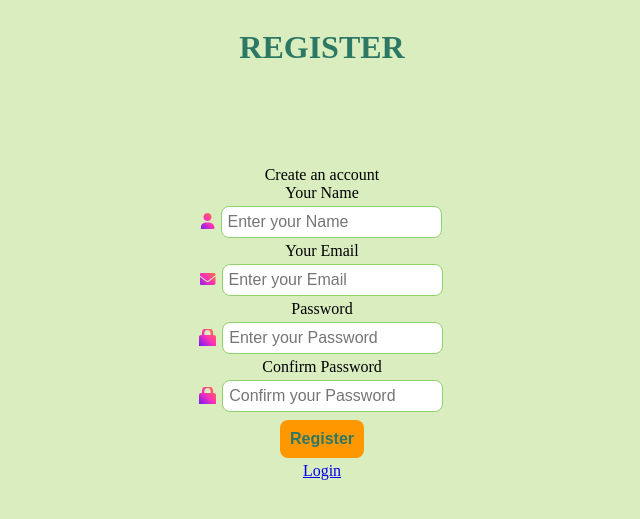
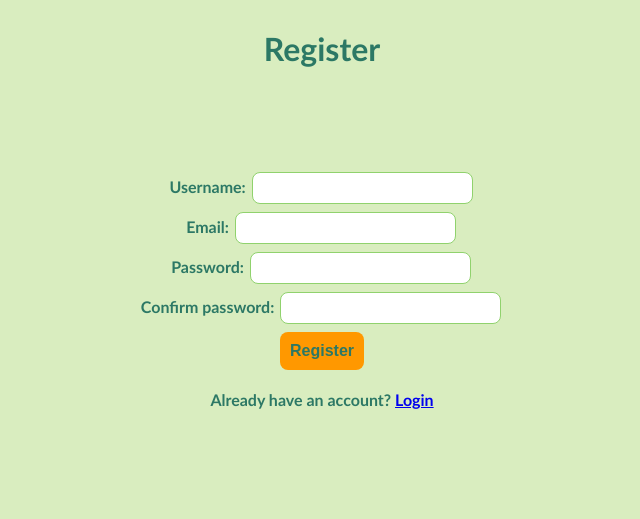
Before and after one commit to qkas/DayLogger, a Node server app: page /register in a window 1280 px wide. Shown: the top 519 px of the page, without its empty margins (318-958 px from the left). Run offline with Node 20, Linux system fonts and the light colour scheme; some libraries are stand-ins or nearby versions.

Commit message:
Made registration and login work with mongodb
Made project follow MVC format and added simple authentication

```diff
--- /dev/null
+++ b/controllers/registerController.js
@@ -0,0 +1,53 @@
+import bcrypt from 'bcryptjs';
+import { User } from '../models/User.js';
+
+const title = 'Registration page'
+
+export const registerView = (req, res) => {
+    res.render("register", {
+        title
+    });
+}
+
+export const registerUser = (req, res) => {
+    const { username, email, password, confirm } = req.body;
+    if (!username || !email || !password || !confirm) {
+        console.log("Fill empty fields");
+    }
+    //Confirm Passwords
+    if (password !== confirm) {
+        console.log("Password must match");
+    } else {
+        //Validation
+        User.findOne({ email: email }).then((user) => {
+            if (user) {
+                console.log("email exists");
+                res.render("register", {
+                    title,
+                    username,
+                    email,
+                    password,
+                    confirm,
+                });
+            } else {
+                //Validation
+                const newUser = new User({
+                    username,
+                    email,
+                    password,
+                });
+                //Password Hashing
+                bcrypt.genSalt(10, (err, salt) =>
+                    bcrypt.hash(newUser.password, salt, (err, hash) => {
+                        if (err) throw err;
+                        newUser.password = hash;
+                        newUser
+                            .save()
+                            .then(res.redirect("/login"))
+                            .catch((err) => console.log(err));
+                    })
+                );
+            }
+        });
+    }
+};
--- /dev/null
+++ b/controllers/startController.js
@@ -0,0 +1,5 @@
+export const startView = (req, res) => {
+    res.render("start", {
+        title: 'Daylogger',
+    });
+}
--- a/server.js
+++ b/server.js
@@ -1,7 +1,18 @@
 import express from 'express';
+import session from 'express-session'
+import flash from 'express-flash';
+import dotenv from 'dotenv';
+import mongoose from 'mongoose';
+import passport from 'passport';
+
+import { router } from "./routes/routes.js";
+import { loginCheck } from "./auth/passport.js";
 
 import { fileURLToPath } from 'url';
 import { dirname, parse, sep } from 'path';
+
+loginCheck(passport);
+dotenv.config();
 
 // configuration
 const __dirname = dirname(fileURLToPath(import.meta.url)) + sep;
@@ -9,11 +20,16 @@ const cfg = {
   port: process.env.PORT || 3000,
   dir: {
     root: __dirname,
-  }
+  },
+  database: process.env.MONGOLAB_URI
 };
 
 // Express initiation
 const app = express();
+
+mongoose.connect(cfg.database)
+.then(() => console.log('Connected to DB'))
+.catch(err => console.log(err));
 
 // use EJS templates
 app.set('view engine', 'ejs');
@@ -22,51 +38,22 @@ app.set('views', 'views');
 // serve static files
 app.use(express.static(__dirname + '/public'));
 
-// render main page
-app.get('/', (req, res) => {
-  res.render('main', {
-    title: 'Daylogger',
-    data: req.query,
-  });
-});
+app.use(express.urlencoded({extended: false}));
 
-// render login page
-app.get('/login', (req, res) => {
-  res.render('login', {
-    title: 'Login page',
-    data: req.query,
-  });
-});
+app.use(session({
+    secret:'oneboy',
+    saveUninitialized: true,
+    resave: true
+}));
 
-// render registration page
-app.get('/register', (req, res) => {
-  res.render('register', {
-    title: 'Registration page',
-    data: req.query,
-  });
-});
+app.use(flash());
 
-// render form page
-app.get('/daily', (req, res) => {
-  const name = req.query.fname;
-  const currentTime = new Date();
-  let timeOfDay;
+// use passport
+app.use(passport.initialize());
+app.use(passport.session());
 
-  // Determine the time of day based on the current hour
-  if (currentTime.getHours() < 12) {
-    timeOfDay = 'Morning';
-  } else if (currentTime.getHours() < 17) {
-    timeOfDay = 'Afternoon';
-  } else {
-    timeOfDay = 'Evening';
-  }
-  res.render('daily', {
-    title: 'Todays mood',
-    data: { timeOfDay, name },
-  });
-});
+// use router
+app.use('/', router);
 
 // start server
-app.listen(cfg.port, () => {
-  console.log(`App listening at http://localhost:${cfg.port}`);
-});
+app.listen(cfg.port, console.log(`Server running on http://localhost:${cfg.port}`));
--- a/views/daily.ejs
+++ b/views/dashboard.ejs
@@ -10,7 +10,7 @@
 </head>
 <body>
     <div class="wrapper">
-        <h1>Good <%= data.timeOfDay %>, <u><%= data.name %></u>.</h1>
+        <h1>Good <%= timeOfDay %>, <u><%= user.username %></u>.</h1>
         <h2>How are you feeling today?</h2>
         <form action="/" class="rating" method="GET">
             <ul>
--- a/views/memories.ejs
+++ b/views/memories.ejs
@@ -12,6 +12,6 @@
 </head>
 <body>
     <div class="wrapper"></div>
-
+    <!-- aikaisempien päivien mielitilat -->
 </body>
 </html>
--- a/views/partials/htmlfoot.ejs
+++ b/views/partials/htmlfoot.ejs
@@ -1,2 +1 @@
-</body>
 </html>
--- a/views/partials/htmlhead.ejs
+++ b/views/partials/htmlhead.ejs
@@ -4,6 +4,7 @@
     <meta charset="UTF-8">
     <meta name="viewport" content="width=device-width, initial-scale=1.0">
     <link href="/css/style.css" rel="stylesheet" type="text/css">
-    <title><%= title %></title>
+    <script src="https://kit.fontawesome.com/c39f856afb.js" crossorigin="anonymous"></script>
+    <link rel="preload" href="https://kit.fontawesome.com/c39f856afb.js" as="script" crossorigin="anonymous">
+    <title><% title %></title>
 </head>
-<body>
--- a/views/register.ejs
+++ b/views/register.ejs
@@ -8,67 +8,31 @@
     <link rel="preload" href="https://kit.fontawesome.com/c39f856afb.js" as="script" crossorigin="anonymous">
     <title><% title %></title>
 </head>
+
 <body>
-<div class="container">
-<div class="row justify-content-center">
-                    <div class="col-md-8">
-                        <h1>REGISTER</h1>
-                        <div class="card">
-                            <div class="card-header">Create an account</div>
-                            <div class="card-body">
+    <div class="wrapper">
+        <h1>Register</h1>
+        <form action="/register" method="post">
+            <div>
+                <label for="username">Username:</label>
+                <input type="text" id="username" name="username">
+            </div>
+            <div>
+                <label for="email">Email:</label>
+                <input type="text" id="email" name="email">
+            </div>
+            <div>
+                <label for="password">Password:</label>
+                <input type="password" id="password" name="password">
+            </div>
+            <div>
+                <label for="confirm">Confirm password:</label>
+                <input type="password" id="confirm" name="confirm">
+            </div>
+            <button type="submit">Register</button>
+        </form>
+        <p>Already have an account? <a href="/login">Login</a></p>
+    </div>
+</body>
 
-                                <form class="form-horizontal" method="post" action="/register">
-
-                                    <div class="form-group">
-                                        <label for="name" class="cols-sm-2 control-label">Your Name</label>
-                                        <div class="cols-sm-10">
-                                            <div class="input-group">
-                                                <span class="input-group-addon"><i class="fa fa-user fa" aria-hidden="true"></i></span>
-                                                <input type="text" class="form-control" name="name" id="name" placeholder="Enter your Name" />
-                                            </div>
-                                        </div>
-                                    </div>
-                                    <div class="form-group">
-                                        <label for="email" class="cols-sm-2 control-label">Your Email</label>
-                                        <div class="cols-sm-10">
-                                            <div class="input-group">
-                                                <span class="input-group-addon"><i class="fa fa-envelope fa" aria-hidden="true"></i></span>
-                                                <input type="text" class="form-control" name="email" id="email" placeholder="Enter your Email" />
-                                            </div>
-                                        </div>
-                                    </div>
-
-                                    <div class="form-group">
-                                        <label for="password" class="cols-sm-2 control-label">Password</label>
-                                        <div class="cols-sm-10">
-                                            <div class="input-group">
-                                                <span class="input-group-addon"><i class="fa fa-lock fa-lg" aria-hidden="true"></i></span>
-                                                <input type="password" class="form-control" name="password" id="password" placeholder="Enter your Password" />
-                                            </div>
-                                        </div>
-                                    </div>
-                                    <div class="form-group">
-                                        <label for="confirm" class="cols-sm-2 control-label">Confirm Password</label>
-                                        <div class="cols-sm-10">
-                                            <div class="input-group">
-                                                <span class="input-group-addon"><i class="fa fa-lock fa-lg" aria-hidden="true"></i></span>
-                                                <input type="password" class="form-control" name="confirm" id="confirm" placeholder="Confirm your Password" />
-                                            </div>
-                                        </div>
-                                    </div>
-                                    <div class="form-group ">
-                                        <button type="submit" class="btn btn-primary btn-lg btn-block login-button">Register</button>
-                                    </div>
-                                    <div class="login-register">
-                                        <a href="/login">Login</a>
-                                    </div>
-                                </form>
-                            </div>
-
-                        </div>
-                    </div>
-                </div>
-</div>
-
-</body>
 </html>
--- a/views/main.ejs
+++ b/views/start.ejs
@@ -13,9 +13,12 @@
         <h1>Welcome!</h1>
         <h2>Track your mood...</h2>
 
-        <h2>Login to get started!</h2>
+        <h2>Login/register to get started!</h2>
         <form action="/login">
             <button type="submit">Login</button>
+        </form>
+        <form action="/register">
+            <button type="submit">Register</button>
         </form>
     </div>
 </body>
```
Also changed, not shown: auth/passport.js (added, +41 -0 lines), auth/protect.js (added, +7 -0 lines), controllers/dashboardController.js (added, +18 -0 lines), controllers/loginController.js (added, +29 -0 lines), models/User.js (added, +22 -0 lines), package.json (+10 -1 lines), routes/routes.js (added, +16 -0 lines), views/login.ejs (+8 -7 lines), 1 other file. Lines whose indentation alone changed are shown as unchanged.
